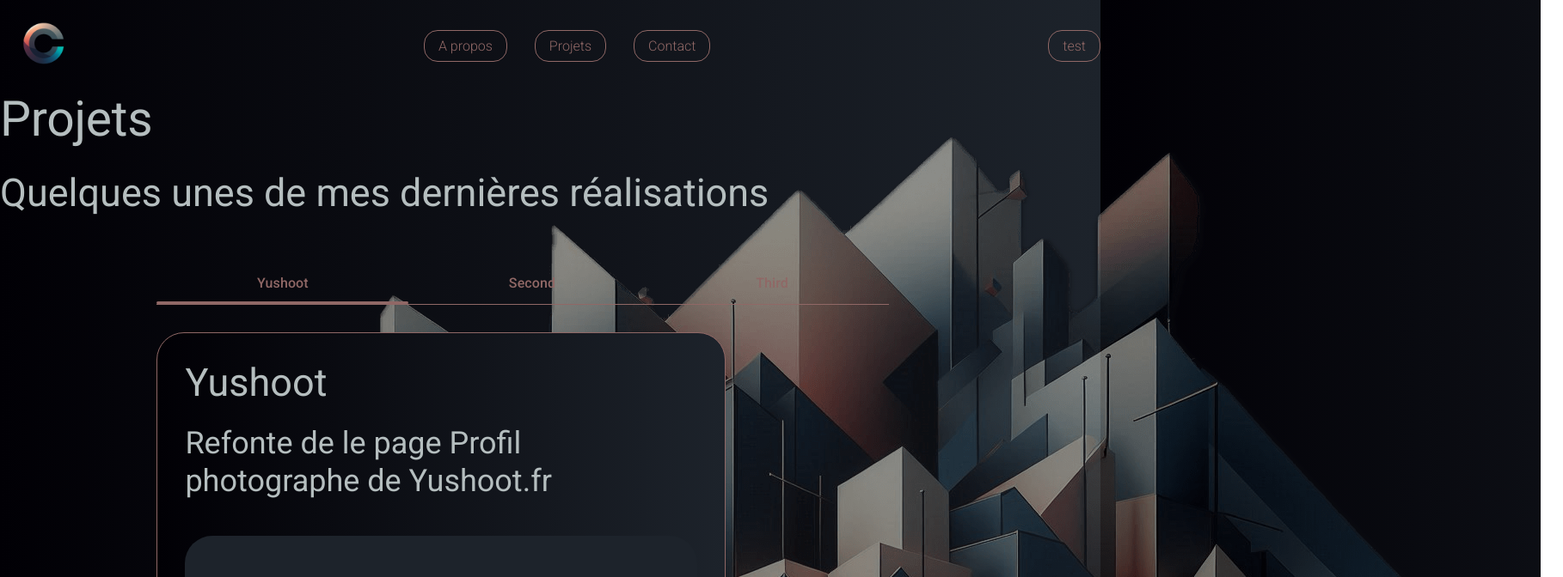
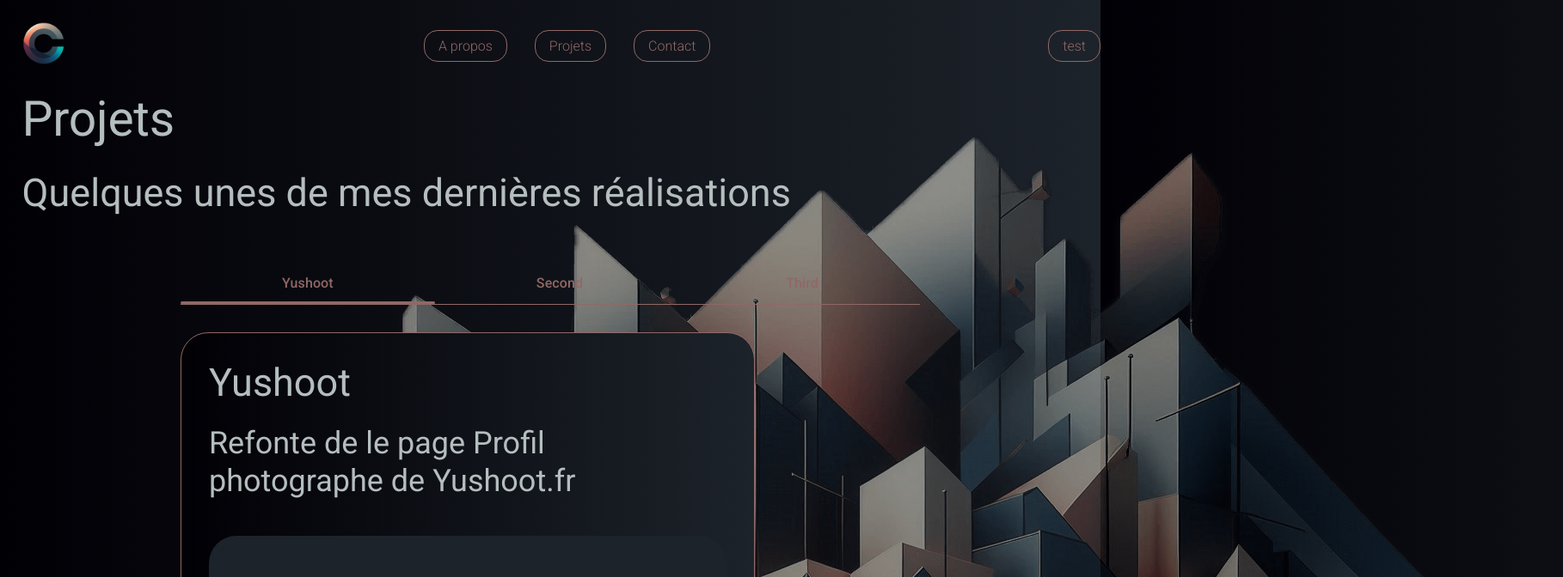
Before and after one commit to ChrisVai/portfolioFront, an Angular app: page /projects in a window 1280 px wide. Shown: the top 672 px of the page at 86% size, 1818 px wide, since content can reach past the window. Built offline with nearby package versions, Linux system fonts and the light colour scheme.

Commit message:
update Projects

```diff
--- a/src/app/features/projects/components/projects/projects.component.css
+++ b/src/app/features/projects/components/projects/projects.component.css
@@ -3,11 +3,11 @@
   color: var(--font-color-light);
   display: flex;
   flex-direction: column;
-  margin-right: 5%;
+  margin: auto 2%;
 }
 
 mat-tab-group {
-  margin-top: 2em;
+  margin: 2em auto;
   width: 70%;
   align-self: center;
 }
```
